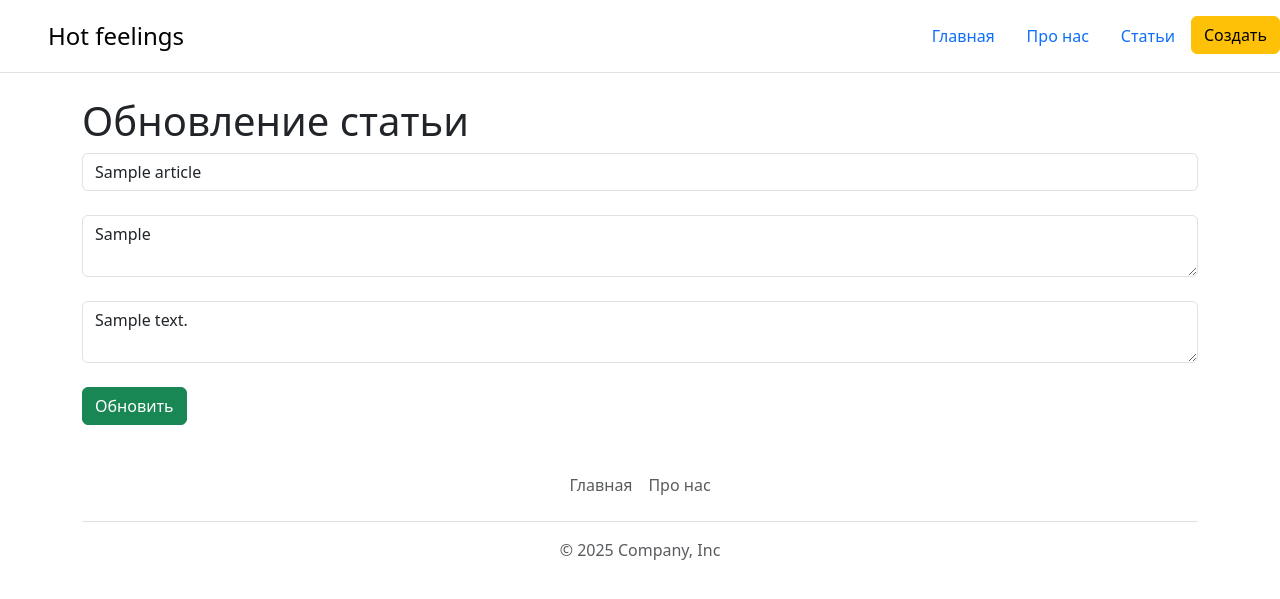
After one commit to ShaminSergey/my_blog, a Flask app: page /post/1/update in a window 1280 px wide. The commit adds this page. Shown: the top 599 px of the page. Run offline with Flask 3, Linux system fonts and the light colour scheme; tables that the repository leaves empty hold one stand-in row (values such as "Sample post").

Commit message:
up -> add + del + edit

```diff
--- a/app.py
+++ b/app.py
@@ -41,6 +41,36 @@ def post_detail(id):
     return render_template('post_detail.html', article=article)
 
 
+@app.route('/post/<int:id>/delete')
+def post_delete(id):
+    article = Article.query.get_or_404(id)
+
+    try:
+        db.session.delete(article)
+        db.session.commit()
+        return redirect('/post')
+    except:
+        return 'При удалении статьи произошла ошибка'
+
+
+@app.route('/post/<int:id>/update', methods=['POST', 'GET'])
+def post_update(id):
+    article = Article.query.get(id)
+    if request.method == 'POST':
+        article.title = request.form['title']
+        article.intro = request.form['intro']
+        article.text = request.form['text']
+
+        try:
+            db.session.commit()
+            return redirect('/post')
+        except:
+            return 'При редактировании статьи произошла ошибка'
+    else:
+
+        return render_template('post_update.html', article=article)
+
+
 @app.route('/create-article', methods=['POST', 'GET'])
 def create_article():
     if request.method == 'POST':
--- a/templates/create-article.html
+++ b/templates/create-article.html
@@ -1,7 +1,7 @@
 {% extends 'base.html' %}
 
 {% block title %}
-О нас
+Добавление статьи
 {% endblock %}
 
 {% block body %}
--- a/templates/post.html
+++ b/templates/post.html
@@ -8,6 +8,7 @@
 <div class="container">
   <h1>Все статьи на сайте</h1>
 
+  {% if articles|length > 0 %}
       {% for el in articles %}
       <div class="alert alert-info">
           <h2>{{ el.title }}</h2>
@@ -16,5 +17,8 @@
           <a href="/post/{{ el.id }}" class="btn btn-warning">Детальнее</a>
       </div>
       {% endfor %}
+  {% else %}
+  <p>У нас еще нет статей на сайте</p>
+  {% endif %}
 </div>
 {% endblock %}
--- a/templates/post_detail.html
+++ b/templates/post_detail.html
@@ -10,6 +10,8 @@
   <div class="alert alert-info">
       <p>{{ article.text }}</p>
       <p><b>Дата: {{ article.date.date() }}</b></p>
+      <a href="/post/{{ article.id }}/delete" class="btn btn-danger">Удалить</a>
+      <a href="/post/{{ article.id }}/update" class="btn btn-success">Редактировать</a>
   </div>
 </div>
 {% endblock %}
--- /dev/null
+++ b/templates/post_update.html
@@ -0,0 +1,17 @@
+{% extends 'base.html' %}
+
+{% block title %}
+Обновление статьи
+{% endblock %}
+
+{% block body %}
+<div class="container">
+  <h1>Обновление статьи</h1>
+  <form method="post">
+    <input type="text" name="title" id="title" class="form-control" value="{{ article.title }}" placeholder="Введите название"><br>
+    <textarea name="intro" id="intro" class="form-control" placeholder="Введите анонс">{{ article.intro }}</textarea><br>
+    <textarea name="text" id="text" class="form-control" placeholder="Введите основной текст">{{ article.text }}</textarea><br>
+    <input type="submit" class="btn btn-success" value="Обновить"><br>
+  </form>
+</div>
+{% endblock %}
```
Also changed, not shown: instance/blog.db. Lines whose indentation alone changed are shown as unchanged.
